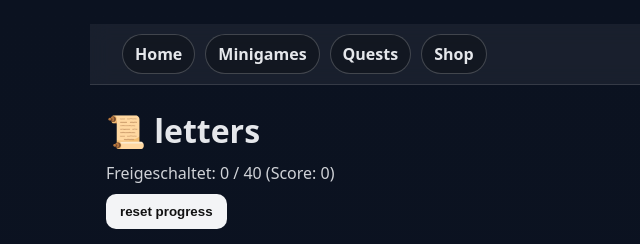
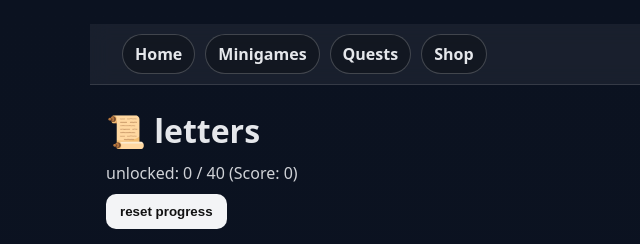
Before and after one commit to aidastarhope-collab/1939, a plain HTML site: page shop.html in a window 1280 px wide. Shown: the top 244 px of the page, 0-640 px from the left. Drawn offline with Linux system fonts and the light colour scheme.

Commit message:
Update shop.html

```diff
--- a/shop.html
+++ b/shop.html
@@ -240,11 +240,11 @@ body{background:linear-gradient(180deg,#0b1220,#0f172a);color:var(--ink);font-fa
 
   const LETTER_PRICE = 15;
   const MESSAGES = [
-    "With you, everything in life feels so much easier.","You are the reason even difficult days feel possible.","Your presence feels like a home i never want to leave.","You make life sweeter just by existing.","Im so glad I get to love you.","When I look at you, my heart feels like a firework.","Even in my dreams, I still look for you.","I would choose your presence over any perfect place.","Youre my favorite part of every day.","I dont just love what you do for me, I love who you are.",
-    "Being with you could never be a waste of time.","Every time you smile at me, i feel like the luckiest person alive.","Even on cloudy days, youre my sunshine.","I would search for your soul in any lifetime.","You are the calm in my storms and the light in my darkness.","Thinking of you makes my heart melt.","Every time I see you, I fall in love with you again.","If your voice was a song, I would listen to it on repeat for the rest of my life.","Youre the first person who has ever made me feel truly loved.","You make ordinary moment extraordinary just by being in them.",
-    "All your funny and autistic moments make you even more loveable to me.","Even if you did nothing at all, you would still be amazing, just because you are you.","Even on my happiest days, youre still the best part of them.","Being loved by you is the best gift life has ever given me.","Being with you makes me feel safe in this chaotic world.","Your laugh and that little giggle is like music to my soul.","You are my once-in-a-lifetime.","We could sit in silence for ours and i would still appreciate every second.","I am never not thinking about you, youre always on my mind","Hearing your voice feels like a warm summer breeze.",
+    "With you, everything in life feels so much easier.","You are the reason even difficult days feel possible.","Your presence feels like a home I never want to leave.","You make life sweeter just by existing.","Im so glad I get to love you.","When I look at you, my heart feels like a firework.","Even in my dreams, I still look for you.","I would choose your presence over any perfect place.","Youre my favorite part of every day.","I dont just love what you do for me, I love who you are.",
+    "Being with you could never be a waste of time.","Every time you smile at me, i feel like the luckiest person alive.","Even on cloudy days, youre my sunshine.","I would search for your soul in any lifetime.","You are the calm in my storms and the light in my darkness.","Thinking of you makes my heart melt.","Every time I see you, I fall in love with you again.","If your voice was a song, I would listen to it on repeat for the rest of my life.","Youre the first person who has ever made me feel truly loved.","You make ordinary momentd extraordinary just by being in them.",
+    "All your funny and autistic moments make you even more loveable to me.","Even if you did nothing at all, you would still be amazing, just because you are you.","Even on my happiest days, youre still the best part of them.","Being loved by you is the best gift life has ever given me.","Being with you makes me feel safe in this chaotic world.","Your laugh and that little giggle are like music to my soul.","You are my once-in-a-lifetime.","We could sit in silence for hours and I would still appreciate every second.","I am never not thinking about you, youre always on my mind","Hearing your voice feels like a warm summer breeze.",
     "I will never stop being grateful for you. not just for what you do, but for who you are.","If souls were stars, yours would be the one lighting up the night sky.","Every part of you is worth loving, from your voice to your smile to your soul.","Your smile is pure sunshine to me.","Your existence alone makes my life brighter.","Even the smallest moments with you feel like a memory thats worth keeping forever.","The way you are is more than I could ever dream of.",
-    "You give me happiness I thought I could only have as a kid.","You are the best decision my heart ever made.","If anyone asked me about love, i would tell them about you."
+    "You give me happiness I thought I could only have as a kid.","You are the best decision my heart ever made.","If anyone asked me about love, I would tell them about you."
   ];
 
   const grid = document.getElementById('grid');
@@ -256,7 +256,7 @@ body{background:linear-gradient(180deg,#0b1220,#0f172a);color:var(--ink);font-fa
 
   function updateMeta(){
     const cnt = countUnlocked();
-    if(meta) meta.textContent = `Freigeschaltet: ${Math.min(cnt, MESSAGES.length)} / ${MESSAGES.length} (Score: ${cnt})`;
+    if(meta) meta.textContent = `unlocked: ${Math.min(cnt, MESSAGES.length)} / ${MESSAGES.length} (Score: ${cnt})`;
   }
 
   function render(){
```
